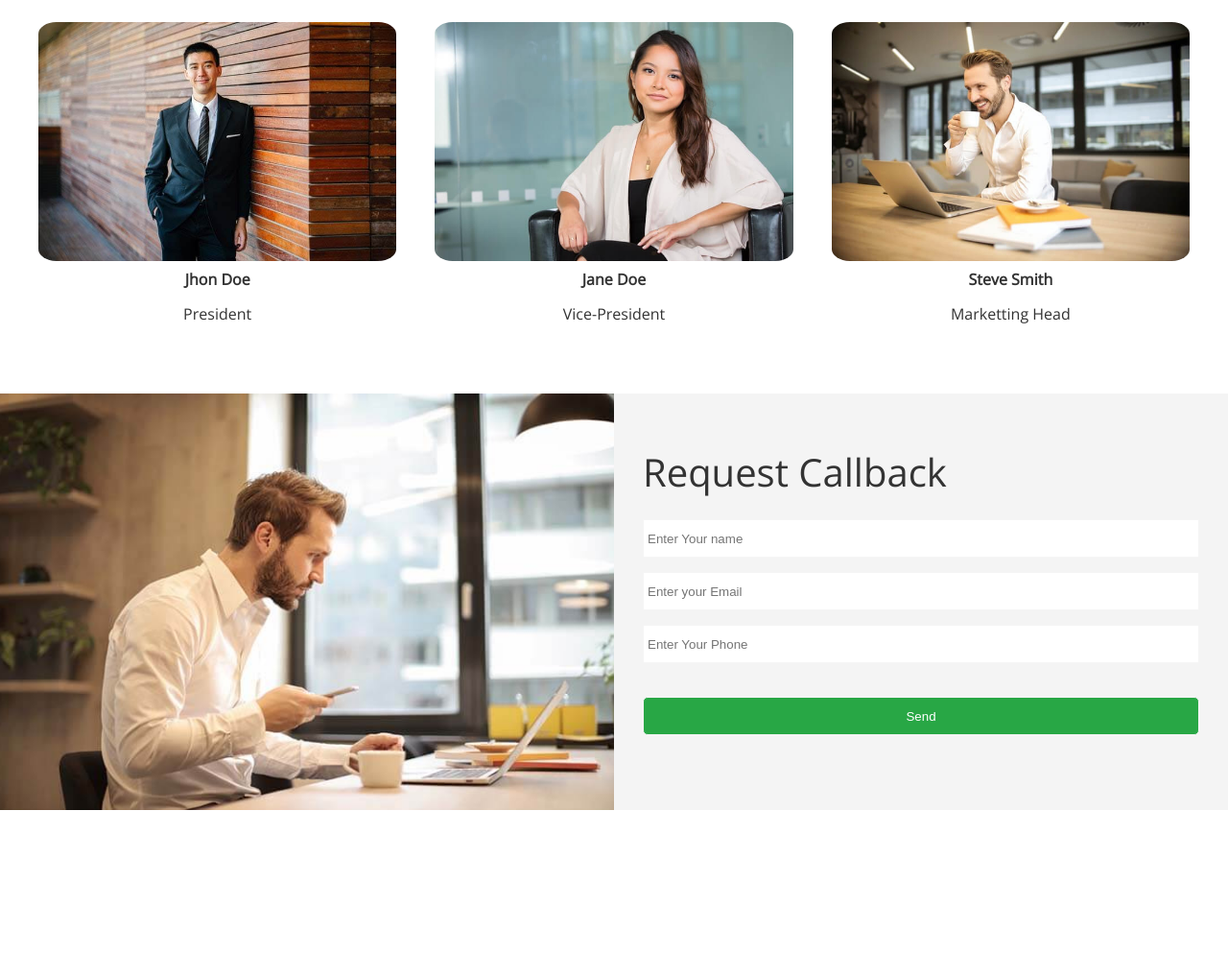
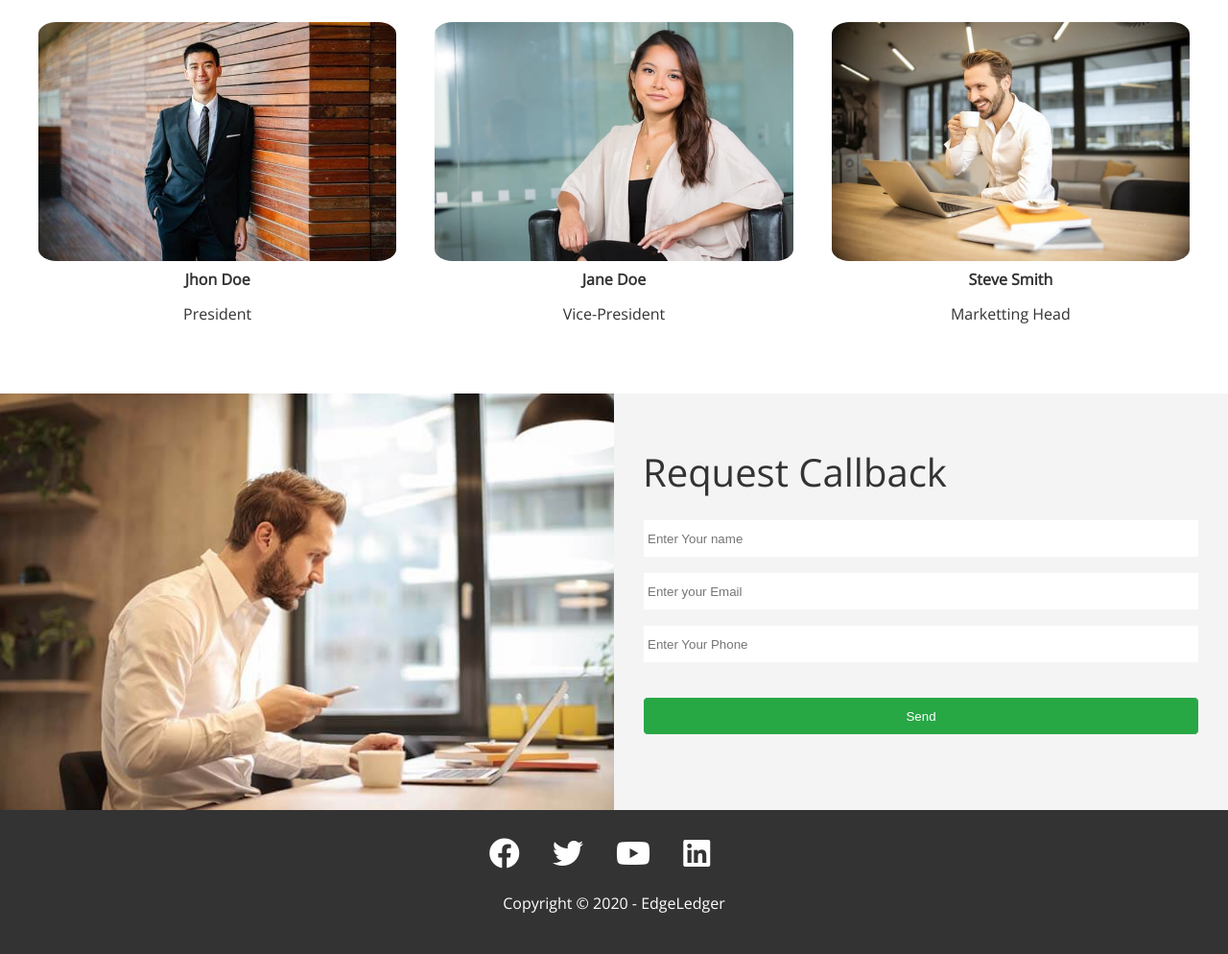
Before and after one commit to aayushgp/edgeledger, a plain HTML site: page index.html in a window 1280 px wide. Shown: the part 2862-3856 px from the top of the page at 96% size. Before the commit the page ends 3714 px from the top, so only its background shows below. Drawn offline with nearby package versions, Linux system fonts and the light colour scheme.

Commit message:
added footer section along with css for the same

```diff
--- a/css/style.css
+++ b/css/style.css
@@ -147,3 +147,25 @@ img{
     padding:12px 0;
     margin-top:20px;
 }
+/* footer */
+.footer{
+    display: flex;
+    flex-direction: column;
+    align-items: center;
+    justify-content: center;
+    text-align: center;
+    height: 150px;
+}
+.footer p{
+    margin-top: 20px;
+}
+.footer a{
+    color:#fff;
+}
+.footer a:hover{
+    color:#28a745;
+}
+
+.footer .social > *{
+    margin-right: 30px;
+}
--- a/index.html
+++ b/index.html
@@ -209,5 +209,22 @@
         </div>
     </section>
     </main>
+    <footer class="footer bg-dark">
+        <div class="social">
+            <a href="">
+                <i class="fab fa-facebook fa-2x"></i>
+            </a>
+            <a href="">
+                <i class="fab fa-twitter fa-2x"></i>
+            </a>
+            <a href="">
+                <i class="fab fa-youtube fa-2x"></i>
+            </a>
+            <a href="">
+                <i class="fab fa-linkedin fa-2x"></i>
+            </a>
+        </div>
+        <p>Copyright &copy; 2020 - EdgeLedger</p>
+    </footer>
 </body>
 </html>
```
